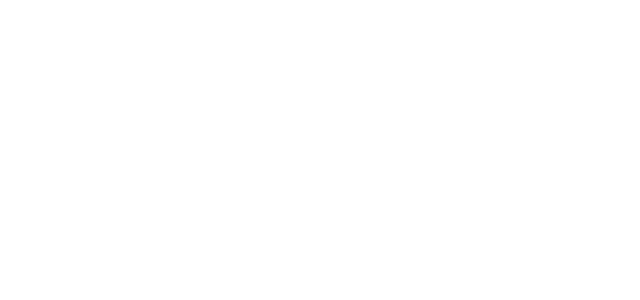
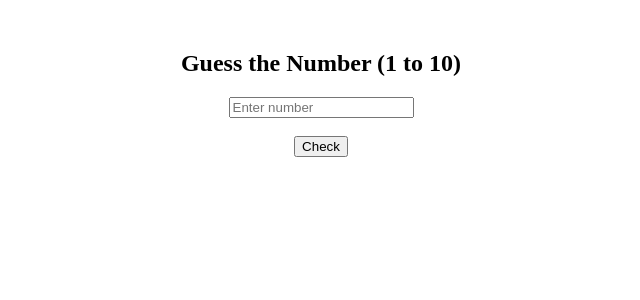
Before and after one commit to Jaimin155/SSPL, a React (Vite) app in the folder React-Tasks/: page /task8 in a window 1280 px wide. Before the commit this address had no page. Shown: the top 300 px of the page, without its empty margins (319-959 px from the left). Built offline with nearby package versions, Linux system fonts and the light colour scheme.

Commit message:
Task8 - Guess Number

```diff
--- a/React-Tasks/src/App.jsx
+++ b/React-Tasks/src/App.jsx
@@ -3,6 +3,7 @@ import Home from "./Home";
 import CountCharacters from "./Task3/CountCharacters";
 import CounterApplicaion from "./Task4/CounterApp";
 import DigitalClock from "./Task7/DigitalClock";
+import GuessNo from "./Task8/GuessNumber";
 
 function App() {
     return (
@@ -12,6 +13,7 @@ function App() {
                 <Route path="/task3" element={<CountCharacters />} />
                 <Route path="/task4" element={<CounterApplicaion />} />
                 <Route path="/task7" element={<DigitalClock />} />
+                <Route path="/task8" element={<GuessNo />} />
             </Routes>
         </BrowserRouter>
     );
--- /dev/null
+++ b/React-Tasks/src/Task8/GuessNumber.jsx
@@ -0,0 +1,49 @@
+import React from 'react';
+class GuessNo extends React.Component {
+    constructor(props) {
+        super(props);
+    }
+    state = {
+        randomNumber: Math.floor(Math.random() * 10) + 1,
+        userInput: '',
+        res: ''
+    };
+
+    handleChange = (e) => {
+        this.setState({ userInput: e.target.value });
+    };
+
+    checkNumber = () => {
+        const { userInput, randomNumber } = this.state;
+
+        if (parseInt(userInput) === randomNumber) {
+            this.setState({ res: " Success! You guessed it." });
+        } else {
+            this.setState({ res: "Try again." });
+        }
+    };
+
+    render() {
+        return (<>
+            <div style={{ textAlign: 'center', marginTop: '50px' }}>
+                <h2>Guess the Number (1 to 10)</h2>
+
+                <input
+                    type="number"
+                    placeholder="Enter number"
+                    value={this.state.userInput}
+                    onChange={this.handleChange}
+                />
+
+                <br /><br />
+
+                <button onClick={this.checkNumber}>
+                    Check
+                </button>
+
+                <h3>{this.state.res}</h3>
+            </div>
+        </>);
+    }
+}
+export default GuessNo;
```
